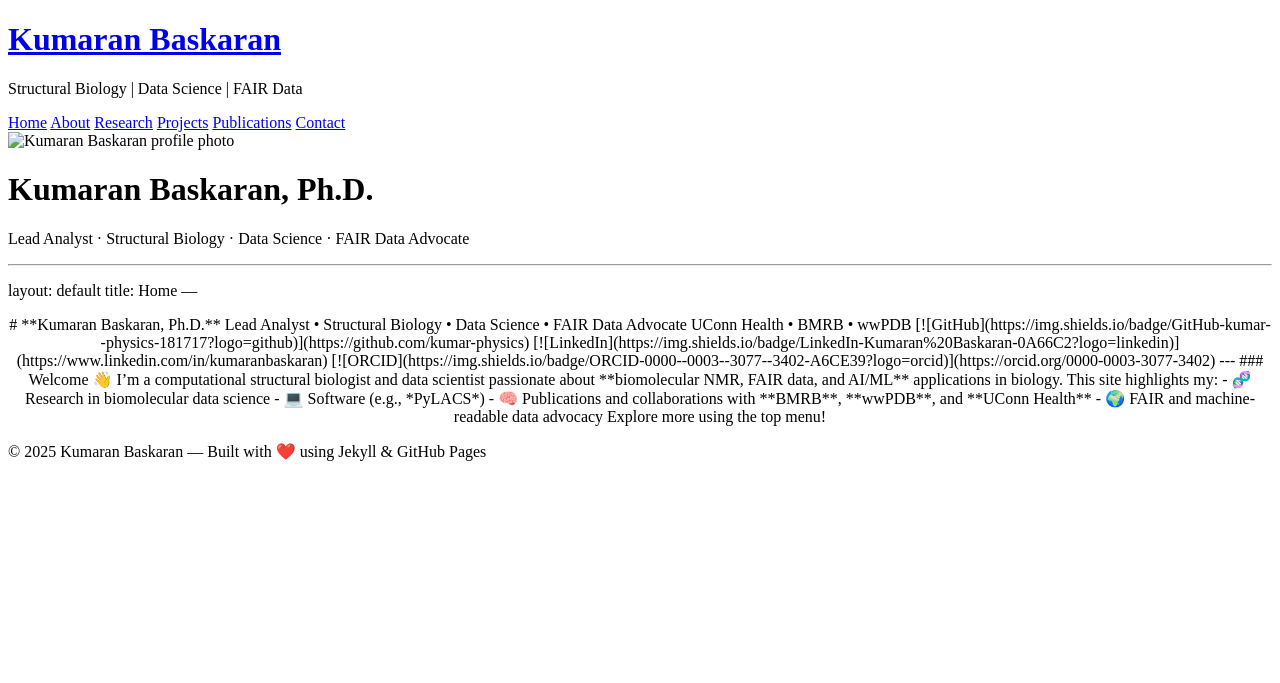
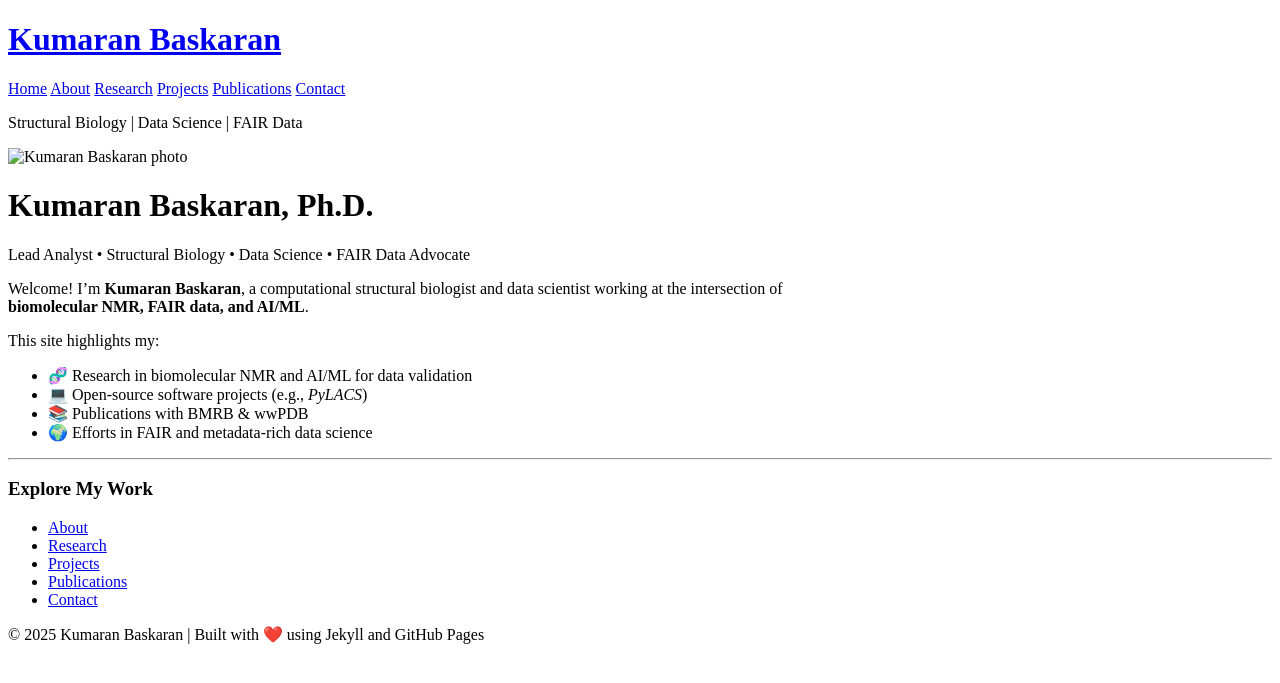
Before and after one commit to kumar-physics/kumar-physics.github.io, a Jekyll site: the page built from index.md, in a window 1280 px wide. Shown: the top 683 px of the page. Built offline with Jekyll 4.4.1, drawn with Linux system fonts in a browser that asks for light colours; our own code applies the rules of GitHub Pages for plain Markdown files.

Commit message:
new look 2

```diff
--- a/_layouts/default.html
+++ b/_layouts/default.html
@@ -1,21 +1,28 @@
 <!DOCTYPE html>
 <html lang="en">
 <head>
+  <meta charset="UTF-8">
+  <meta name="viewport" content="width=device-width, initial-scale=1.0">
+  <title>{{ page.title }} | {{ site.title }}</title>
+
+  <!-- Google Fonts -->
   <link href="https://fonts.googleapis.com/css2?family=Inter:wght@400;500;600;700&display=swap" rel="stylesheet">
-  <meta charset="UTF-8" />
-  <meta name="viewport" content="width=device-width, initial-scale=1.0" />
-  <title>{{ page.title }} | {{ site.title }}</title>
+
+  <!-- Font Awesome for icons -->
+  <link rel="stylesheet" href="https://cdnjs.cloudflare.com/ajax/libs/font-awesome/6.5.0/css/all.min.css">
+
+  <!-- Custom stylesheet -->
   <link rel="stylesheet" href="{{ '/assets/style.css' | relative_url }}">
-  <link rel="stylesheet" href="https://cdnjs.cloudflare.com/ajax/libs/font-awesome/6.5.0/css/all.min.css">
+
+  {% seo %}
 </head>
 
 <body>
+  <!-- Header -->
   <header class="site-header">
     <div class="container">
-      <h1 class="site-title">
-        <a href="{{ '/' | relative_url }}">{{ site.title }}</a>
-      </h1>
-      <p class="site-subtitle">{{ site.description }}</p>
+      <div class="topbar">
+        <h1 class="site-title"><a href="{{ '/' | relative_url }}">{{ site.title }}</a></h1>
         <nav class="navbar">
           <a href="{{ '/' | relative_url }}">Home</a>
           <a href="{{ '/about' | relative_url }}">About</a>
@@ -25,14 +32,18 @@
           <a href="{{ '/contact' | relative_url }}">Contact</a>
         </nav>
       </div>
+      <p class="site-subtitle">{{ site.description }}</p>
+    </div>
   </header>
 
+  <!-- Main Content -->
   <main class="content container">
     {{ content }}
   </main>
 
+  <!-- Footer -->
   <footer class="footer">
-    <p>&copy; {{ site.time | date: '%Y' }} {{ site.title }} — Built with ❤️ using Jekyll & GitHub Pages</p>
+    <p>&copy; {{ site.time | date: "%Y" }} {{ site.title }} | Built with ❤️ using Jekyll and GitHub Pages</p>
   </footer>
 </body>
 </html>
--- a/index.md
+++ b/index.md
@@ -1,37 +1,28 @@
-<div class="hero">
-  <img src="{{ '/assets/profile.jpg' | relative_url }}" alt="Kumaran Baskaran profile photo">
-  <h1>Kumaran Baskaran, Ph.D.</h1>
-  <p>Lead Analyst · Structural Biology · Data Science · FAIR Data Advocate</p>
-</div>
-
 ---
 layout: default
 title: Home
 ---
 
-<div align="center">
+<div class="hero">
+  <img src="{{ '/assets/profile.jpg' | relative_url }}" alt="Kumaran Baskaran photo">
+  <h1>Kumaran Baskaran, Ph.D.</h1>
+  <p>Lead Analyst • Structural Biology • Data Science • FAIR Data Advocate</p>
+</div>
 
-# **Kumaran Baskaran, Ph.D.**
+Welcome! I’m **Kumaran Baskaran**, a computational structural biologist and data scientist working at the intersection of
+**biomolecular NMR, FAIR data, and AI/ML**.
 
-Lead Analyst • Structural Biology • Data Science • FAIR Data Advocate
-UConn Health • BMRB • wwPDB
-
-[![GitHub](https://img.shields.io/badge/GitHub-kumar--physics-181717?logo=github)](https://github.com/kumar-physics)
-[![LinkedIn](https://img.shields.io/badge/LinkedIn-Kumaran%20Baskaran-0A66C2?logo=linkedin)](https://www.linkedin.com/in/kumaranbaskaran)
-[![ORCID](https://img.shields.io/badge/ORCID-0000--0003--3077--3402-A6CE39?logo=orcid)](https://orcid.org/0000-0003-3077-3402)
+This site highlights my:
+- 🧬 Research in biomolecular NMR and AI/ML for data validation
+- 💻 Open-source software projects (e.g., *PyLACS*)
+- 📚 Publications with BMRB & wwPDB
+- 🌍 Efforts in FAIR and metadata-rich data science
 
 ---
 
-### Welcome 👋
-
-I’m a computational structural biologist and data scientist passionate about **biomolecular NMR, FAIR data, and AI/ML** applications in biology.
-
-This site highlights my:
-- 🧬 Research in biomolecular data science
-- 💻 Software (e.g., *PyLACS*)
-- 🧠 Publications and collaborations with **BMRB**, **wwPDB**, and **UConn Health**
-- 🌍 FAIR and machine-readable data advocacy
-
-Explore more using the top menu!
-
-</div>
+### Explore My Work
+- [About]({{ '/about' | relative_url }})
+- [Research]({{ '/research' | relative_url }})
+- [Projects]({{ '/projects' | relative_url }})
+- [Publications]({{ '/publications' | relative_url }})
+- [Contact]({{ '/contact' | relative_url }})
```
Also changed, not shown: .github/assets/profile.jpg (renamed from .github/assets/profile.jpeg), .github/assets/style.css. Lines whose indentation alone changed are shown as unchanged.
